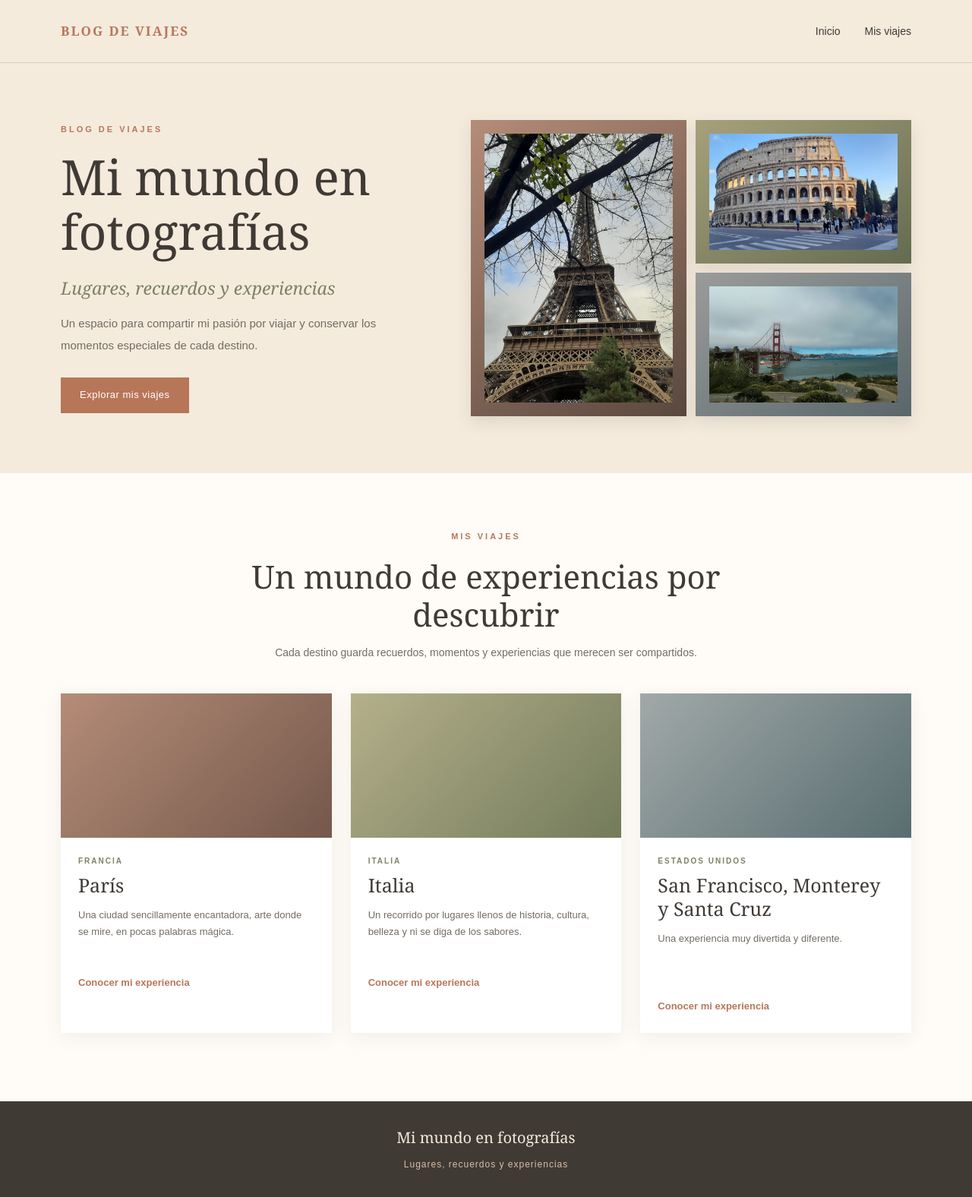
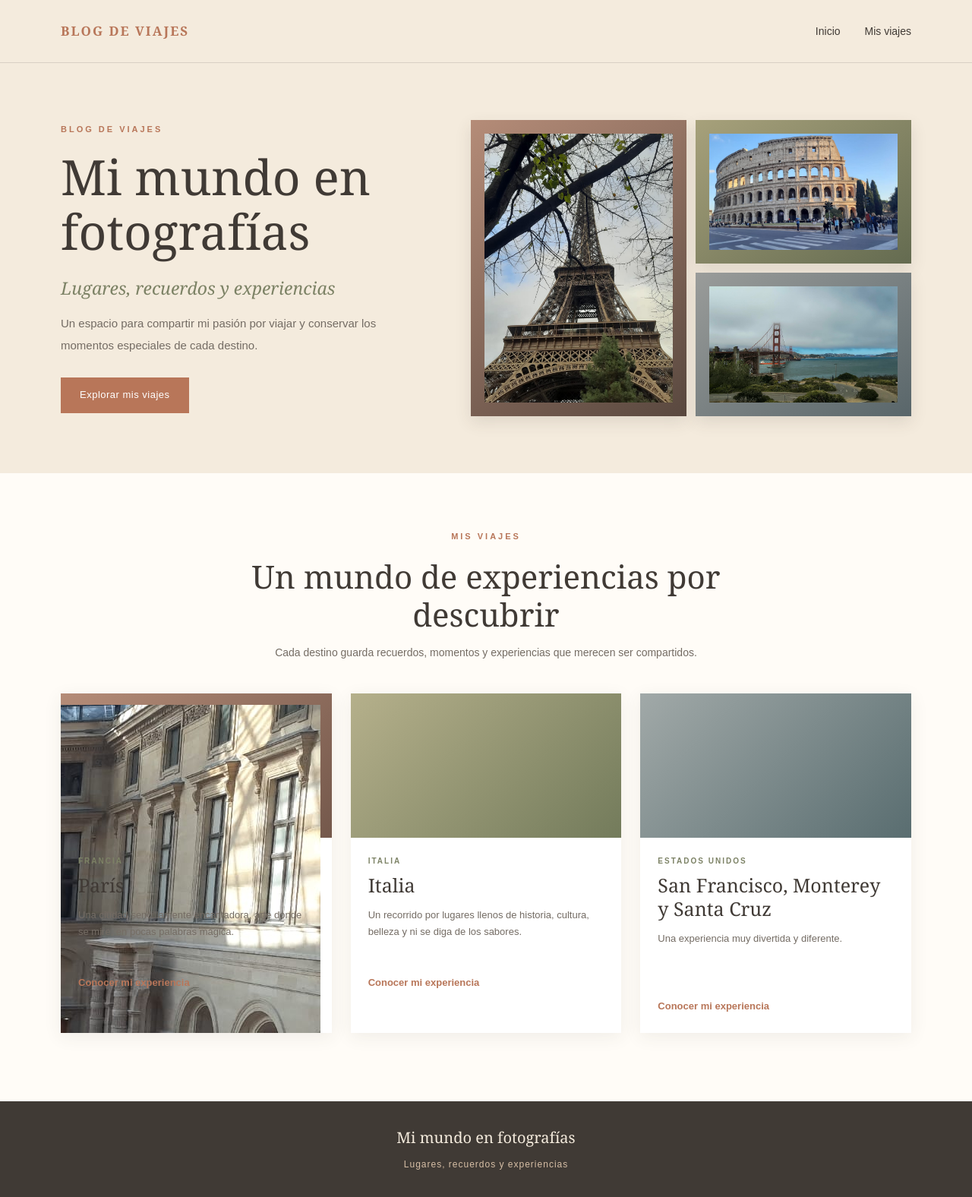
Before and after one commit to jszuluaga/mi-mundo-en-fotografias, a Jekyll site: the page built from index.html, in a window 1280 px wide. Shown: the whole page at 76% size. Built offline with Jekyll 4.4.1, drawn with Linux system fonts in a browser that asks for light colours.

Commit message:
adiciona imagen viajes paris

```diff
--- a/index.html
+++ b/index.html
@@ -60,7 +60,10 @@ title: Inicio
   <div class="tarjetas">
 
     <article class="tarjeta">
-      <div class="imagen-tarjeta tarjeta-paris"></div>
+      <div class="imagen-tarjeta tarjeta-paris">
+  <img src="{{ '/assets/images/image19_Paris.jpeg' | relative_url }}"
+       alt="Fotografía de París, Francia">
+</div>
 
       <div class="contenido-tarjeta">
         <p class="categoria">FRANCIA</p>
```
